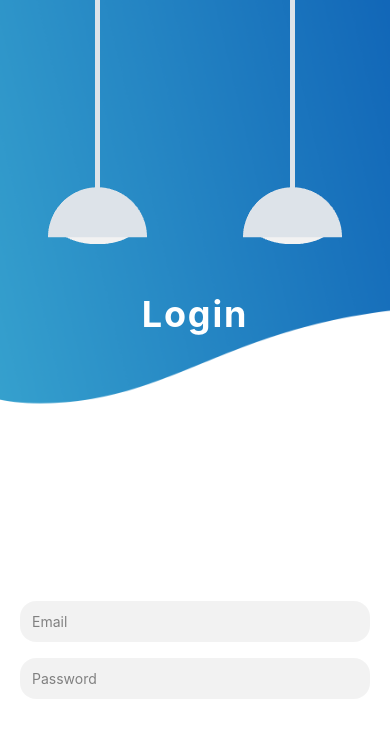
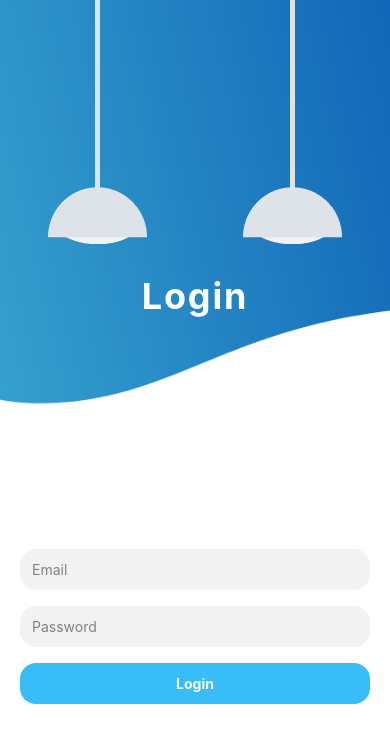
Before and after one commit to bruceMug/loginstore2, a React Native app: screen /Login in a window 390 px wide. Shown: the top 742 px of the page. Built offline with nearby package versions, Linux system fonts and the light colour scheme.

Commit message:
added login button

```diff
--- a/screens/LoginScreen.js
+++ b/screens/LoginScreen.js
@@ -64,6 +64,17 @@ const LoginScreen = () => {
             />
           </Animated.View>
 
+          <Animated.View
+            entering={FadeInDown.delay(400).duration(1000).springify()}
+            className="w-full"
+          >
+            <TouchableOpacity className="bg-sky-400 p-3 rounded-2xl w-full mb-3">
+              <Text className="text-l font-bold text-white text-center">
+                Login
+              </Text>
+            </TouchableOpacity>
+          </Animated.View>
+
 
         </View>
       </View>
```
